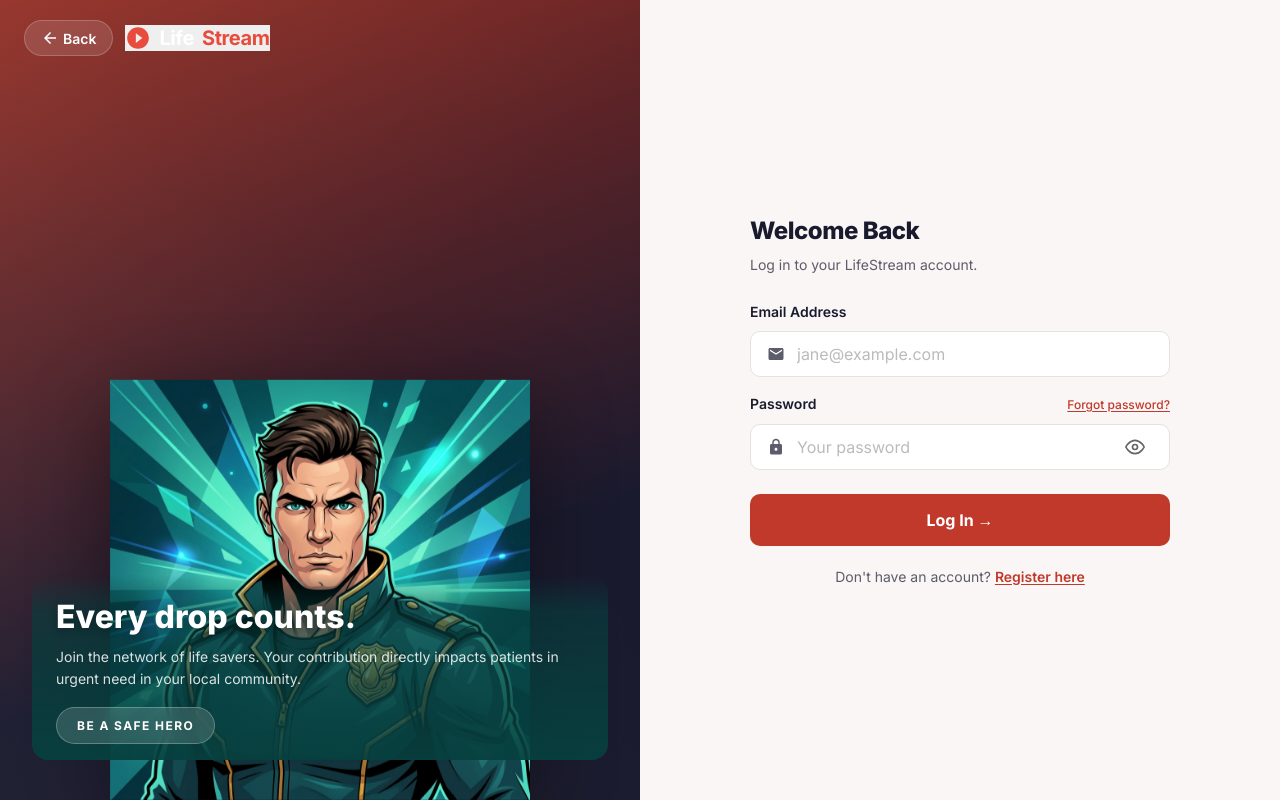
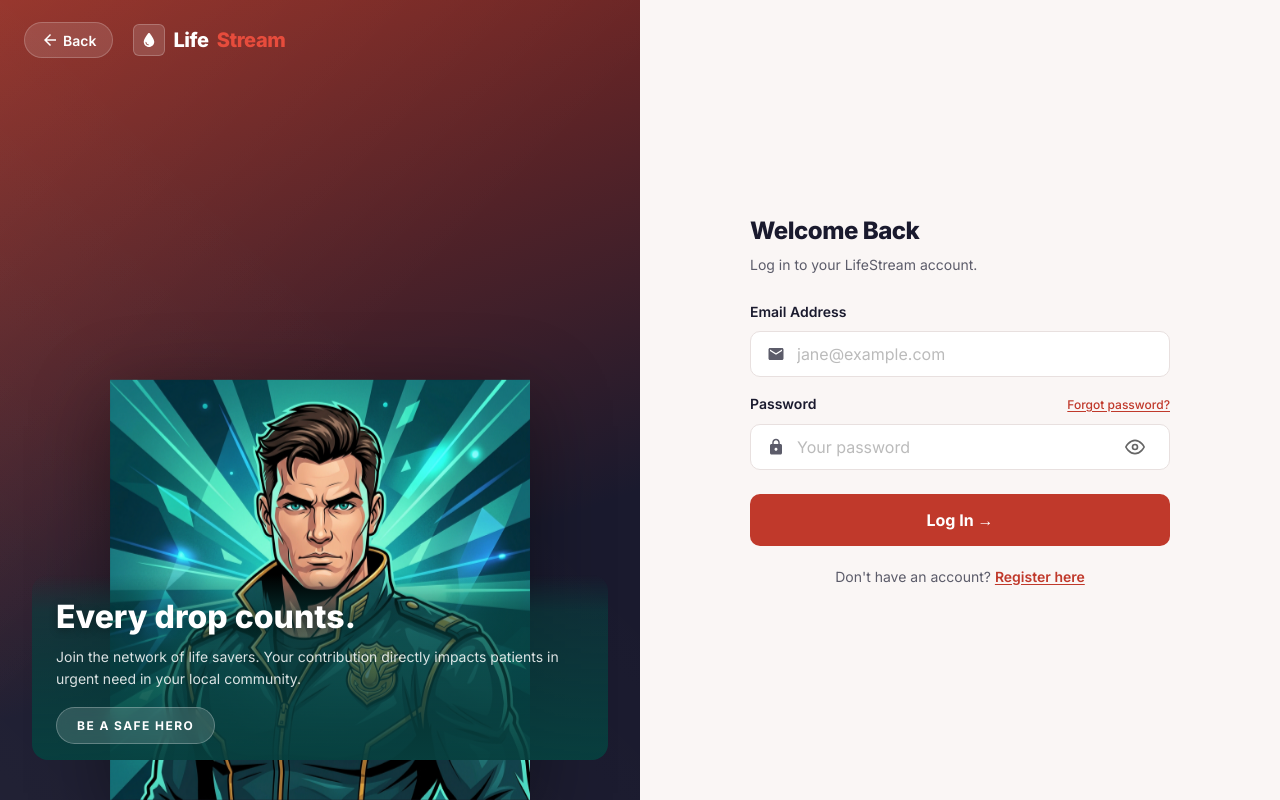
Before and after one commit to Junaidmunir02096/Blood-Donation-Website, a React (Vite) app: page /auth in a window 1280 px wide. Built offline with nearby package versions, Linux system fonts and the light colour scheme.

Commit message:
Refactor AuthPage to use FontAwesome icons and enhance brand button styles for improved UI/UX

```diff
--- a/src/pages/Auth/AuthPage.jsx
+++ b/src/pages/Auth/AuthPage.jsx
@@ -1,5 +1,7 @@
 import { useState } from 'react';
 import { Link, useNavigate, useSearchParams } from 'react-router-dom';
+import { FontAwesomeIcon } from '@fortawesome/react-fontawesome';
+import { faDroplet } from '@fortawesome/free-solid-svg-icons';
 import { useAuth } from '../../context/AuthContext';
 import usePageTitle from '../../hooks/usePageTitle';
 import './AuthPage.scss';
@@ -471,9 +473,9 @@ const AuthPage = () => {
             onClick={goHome}
             aria-label="Go to home"
           >
-            <svg viewBox="0 0 24 24" className="auth__brand-icon" aria-hidden="true">
-              <path d="M12 2C6.48 2 2 6.48 2 12s4.48 10 10 10 10-4.48 10-10S17.52 2 12 2zm-2 14.5v-9l6 4.5-6 4.5z"/>
-            </svg>
+            <span className="auth__brand-icon-wrap" aria-hidden="true">
+              <FontAwesomeIcon icon={faDroplet} className="auth__brand-icon" />
+            </span>
             Life<span>Stream</span>
           </button>
         </div>
--- a/src/pages/Auth/AuthPage.scss
+++ b/src/pages/Auth/AuthPage.scss
@@ -35,7 +35,7 @@
     z-index: 2;
     display: flex;
     align-items: center;
-    gap: $spacing-3;
+    gap: $spacing-4;
     padding: $spacing-5 $spacing-6 0;
   }
 
@@ -69,26 +69,62 @@
   &__brand {
     position: relative;
     z-index: 2;
-    display: flex;
+    display: inline-flex;
     align-items: center;
     gap: $spacing-2;
+    padding: $spacing-1 $spacing-3 $spacing-1 $spacing-1;
+    background: transparent;
+    border: none;
+    border-radius: $radius-full;
+    font-family: $font-family;
     font-size: $font-size-xl;
-    font-weight: 700;
+    font-weight: 800;
     color: $text-light;
     letter-spacing: -0.02em;
     text-decoration: none;
     cursor: pointer;
-    transition: opacity $transition-fast;
+    white-space: nowrap;
+    transition: background $transition-fast, transform $transition-fast;
 
-    &:hover { opacity: 0.85; }
+    &:hover {
+      background: rgba(255, 255, 255, 0.08);
+      transform: translateY(-1px);
+    }
 
-    span { color: $accent; }
+    &:active {
+      transform: translateY(0);
+    }
+
+    > span:last-child {
+      color: $accent;
+      font-weight: 800;
+    }
+  }
+
+  &__brand-icon-wrap {
+    display: flex;
+    align-items: center;
+    justify-content: center;
+    width: 2rem;
+    height: 2rem;
+    border-radius: $radius-sm;
+    background: rgba(255, 255, 255, 0.14);
+    border: 1px solid rgba(255, 255, 255, 0.22);
+    backdrop-filter: blur(8px);
+    flex-shrink: 0;
+    transition: transform $transition-fast, background $transition-fast;
+
+    .auth__brand:hover & {
+      background: rgba(255, 255, 255, 0.22);
+      transform: rotate(-8deg) scale(1.06);
+    }
   }
 
   &__brand-icon {
-    width: 26px;
-    height: 26px;
-    fill: $accent;
+    width: 0.875rem;
+    height: 0.875rem;
+    color: #fff;
+    font-size: 0.875rem;
   }
 
 
@@ -247,7 +283,7 @@
 
     &--error {
       .auth__label { color: $accent; }
-      .auth__input {
+      .auth__input-wrap {
         border-color: rgba($accent, 0.4);
         background: rgba($accent, 0.02);
       }
@@ -293,7 +329,7 @@
 
     &:focus-within {
       border-color: $primary;
-      box-shadow: 0 0 0 3px rgba($primary, 0.12);
+      // box-shadow: 0 0 0 3px rgba($primary, 0.12);
     }
   }
 
@@ -307,6 +343,7 @@
 
   &__input {
     flex: 1;
+    min-width: 0;
     border: none;
     background: transparent;
     padding: $spacing-3 0;
@@ -314,6 +351,15 @@
     font-size: $font-size-base;
     color: $text-dark;
     outline: none;
+    box-shadow: none;
+    appearance: none;
+    -webkit-appearance: none;
+
+    &:focus,
+    &:focus-visible {
+      outline: none;
+      box-shadow: none;
+    }
 
     &::placeholder { color: #bbb; }
   }
```
